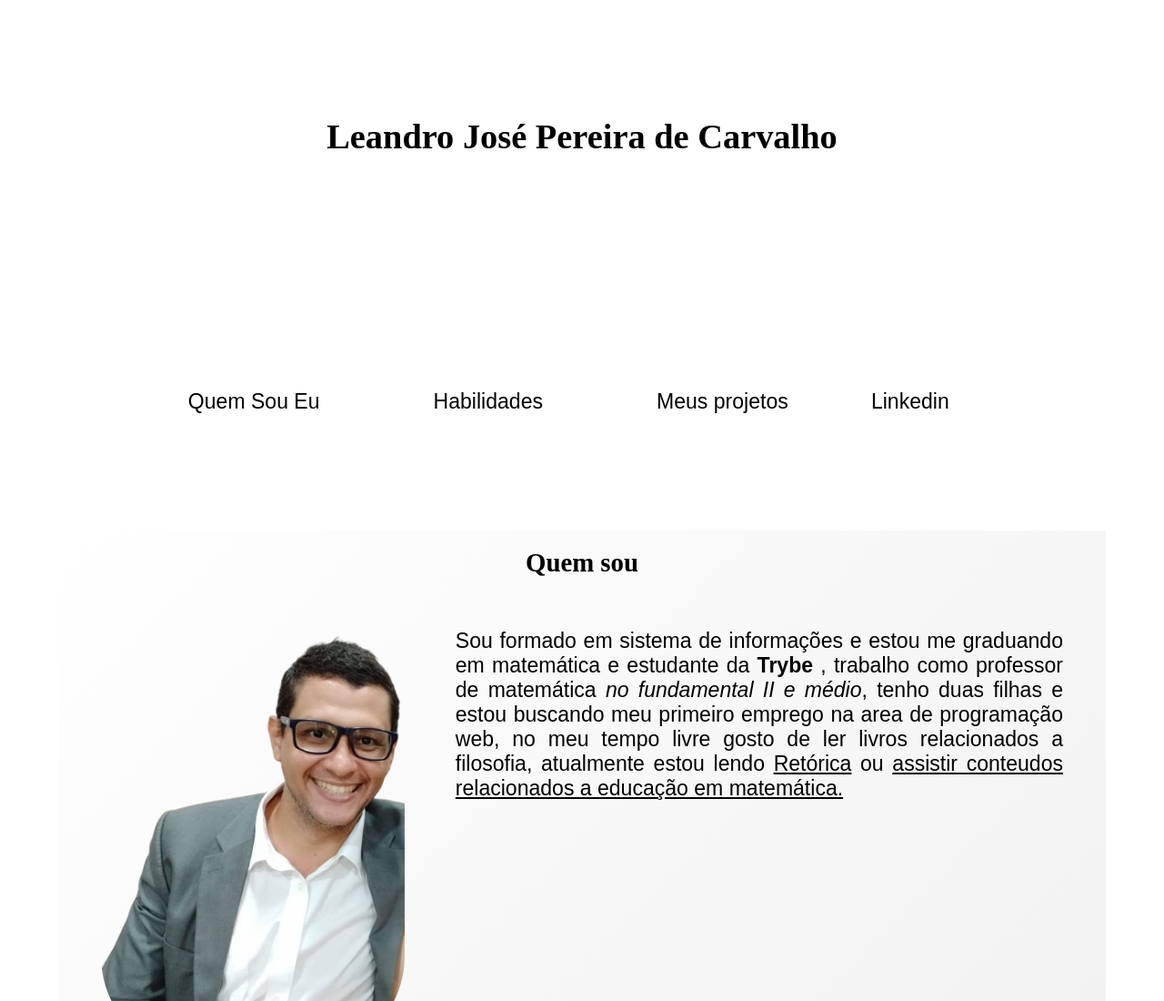
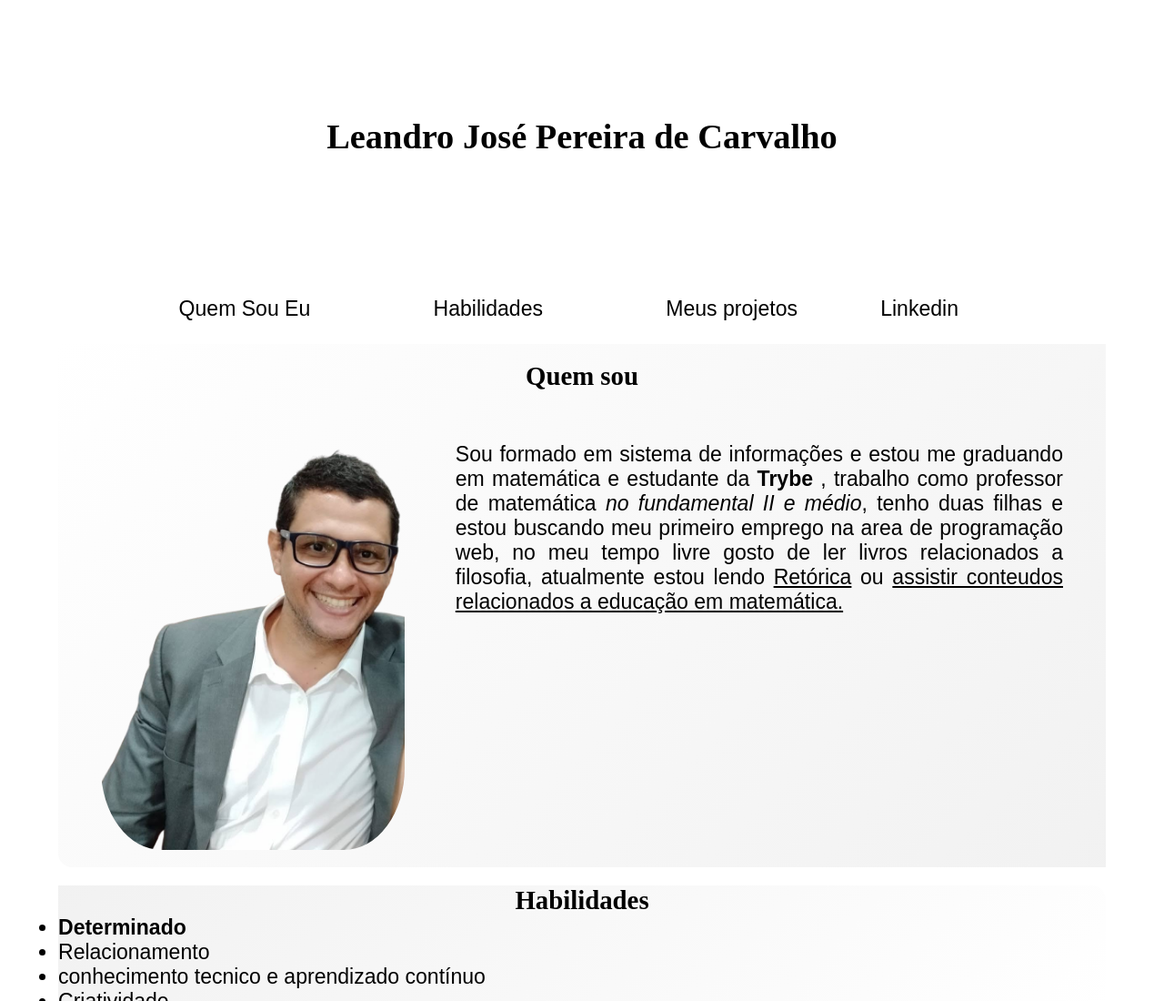
Before and after one commit to leandrojpcarvalho/leandrojpcarvalho.github.io, a plain HTML site: page index.html in a window 1280 px wide. Shown: the top 1100 px of the page at 91% size. Drawn offline with Linux system fonts and the light colour scheme; a web font is replaced by a local one.

Commit message:
layout pronto

```diff
--- a/index.html
+++ b/index.html
@@ -14,12 +14,12 @@
 </head>
 
 <body>
-
-    <header id="header">
+    <header id="header-fixer">
+        <section id="header">
             <div id="bg-image">
                 <h1> Leandro José Pereira de Carvalho </h1>
             </div>
-    </header>
+        </section>
 
         <nav id="menu">
             <ul>
@@ -29,6 +29,7 @@
                 <li><a href="https://www.linkedin.com/in/leandrojpcarvalho/">Linkedin</a></li>
             </ul>
         </nav>
+    </header>
     <main id="container">
         <article class="about-me">
             <h2> Quem sou</h2>
@@ -37,10 +38,12 @@
 
                 <p>Sou formado em sistema de informações e estou me graduando em matemática e estudante da
                     <strong>Trybe</strong> , trabalho como professor de matemática
-                    <em>no fundamental II e médio</em>, tenho duas filhas e estou buscando meu primeiro emprego na area de
+                    <em>no fundamental II e médio</em>, tenho duas filhas e estou buscando meu primeiro emprego na area
+                    de
                     programação web, no meu tempo livre gosto de ler
                     livros relacionados a filosofia, atualmente estou lendo <a
-                        href="https://sumateologica.files.wordpress.com/2009/07/aristoteles_-_retorica2.pdf"> Retórica</a>
+                        href="https://sumateologica.files.wordpress.com/2009/07/aristoteles_-_retorica2.pdf">
+                        Retórica</a>
                     ou <a href="youtube.com/playlist?list=PLo4jXE-LdDTQCltqq9Mdxmky0HPCEbCRb">assistir conteudos
                         relacionados a educação em matemática.</a>
                 </p>
--- a/style.css
+++ b/style.css
@@ -66,7 +66,7 @@ main h2{
 }
 
 nav {
-    padding: 10%;
+    padding: 2%;
     text-align: center;
 }
 nav li{
```
Lines whose indentation alone changed are shown as unchanged.
